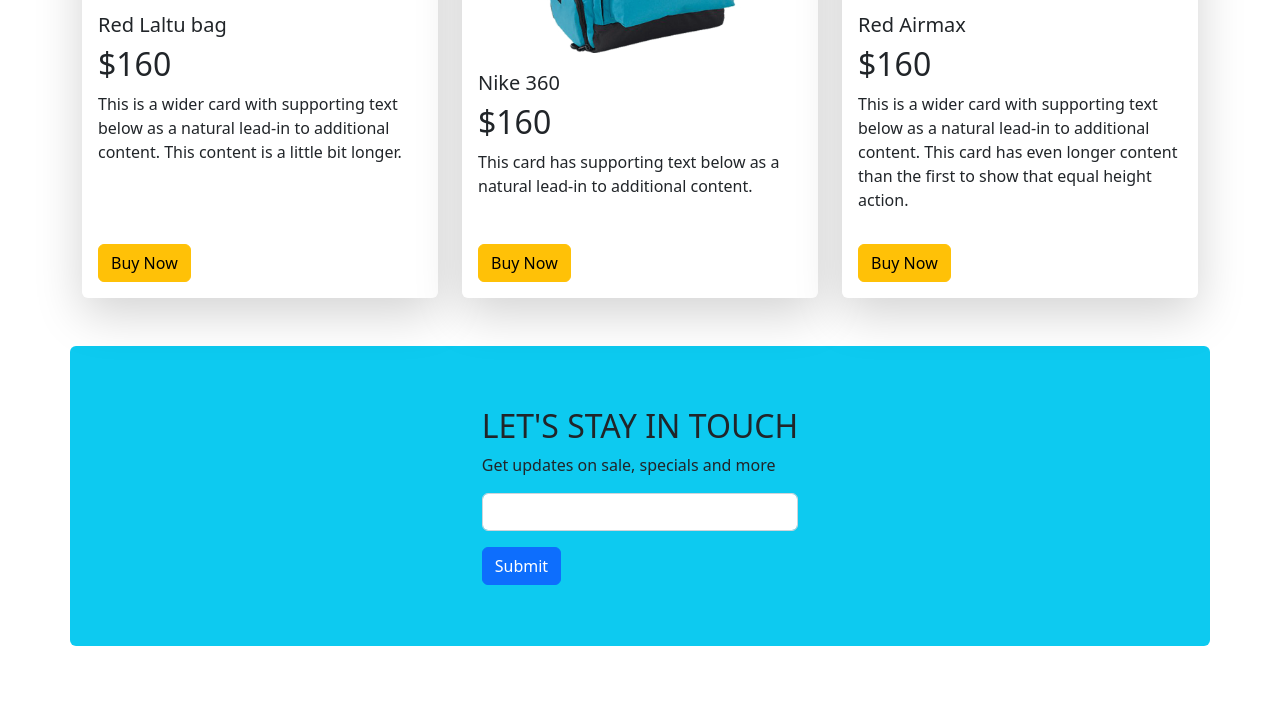
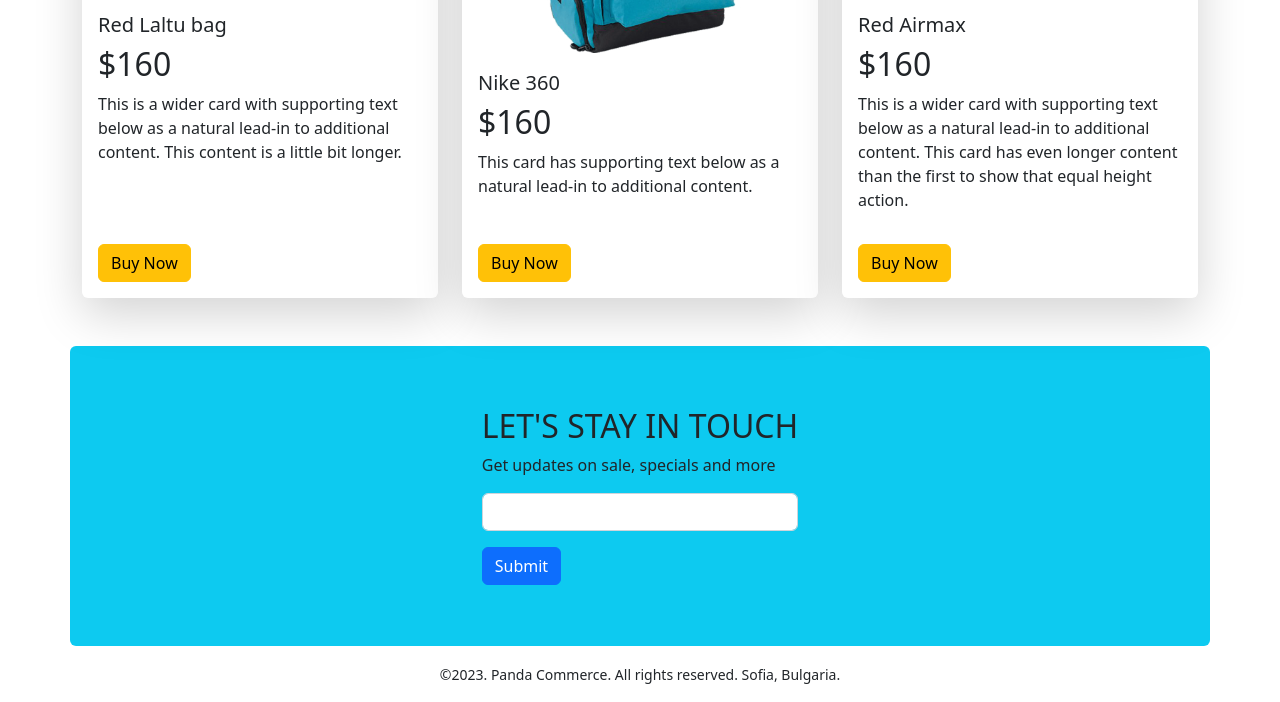
Before and after one commit to saadi001/panda-commerce-bootstrap, a plain HTML site: page index.html in a window 1280 px wide. Shown: the part 1727-2429 px from the top of the page. Before the commit the page ends 2373 px from the top, so only its background shows below. Drawn offline with nearby package versions, Linux system fonts and the light colour scheme.

Commit message:
footer added

```diff
--- a/index.html
+++ b/index.html
@@ -242,4 +242,7 @@
     </main>
     <script src="https://cdn.jsdelivr.net/npm/bootstrap@5.2.0/dist/js/bootstrap.bundle.min.js"></script>
 </body>
+<footer>
+    <p class="text-center mt-3"><small>©2023. Panda Commerce. All rights reserved. Sofia, Bulgaria.</small></p>
+</footer>
 </html>
```
